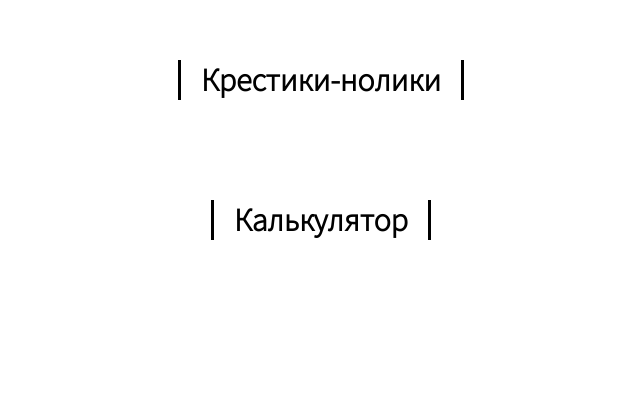
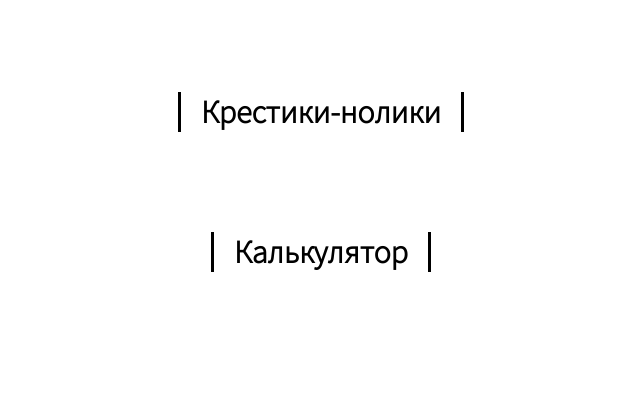
Before and after one commit to MelnikovDMA/melnikov-211-351-web-dev-2022-1, a plain HTML site: page lab4/index.html in a window 1280 px wide. Shown: the part 190-597 px from the top of the page, without its empty margins (339-979 px from the left). Drawn offline with Linux system fonts and the light colour scheme.

Commit message:
add_lab4_2

```diff
--- a/lab4/style.css
+++ b/lab4/style.css
@@ -6,13 +6,15 @@ body {
 }
 
 .menu {
-    align-items: center;
+    display: flex;
+    flex-direction: column;
+    justify-content: center;
 }
 
 li {
     list-style-type: none;
-    margin: 100px;
     text-align: center;
+    margin-bottom: 100px;
 }
 
 a {
```
